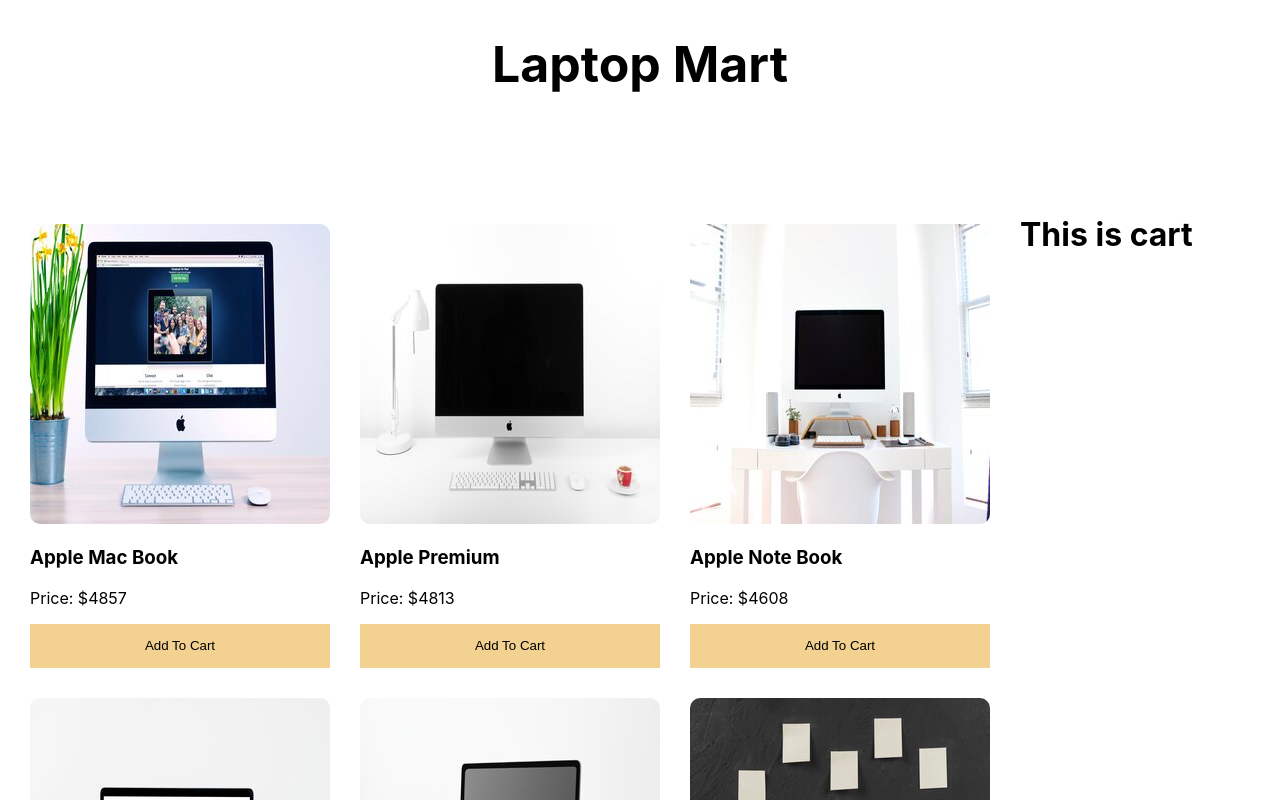
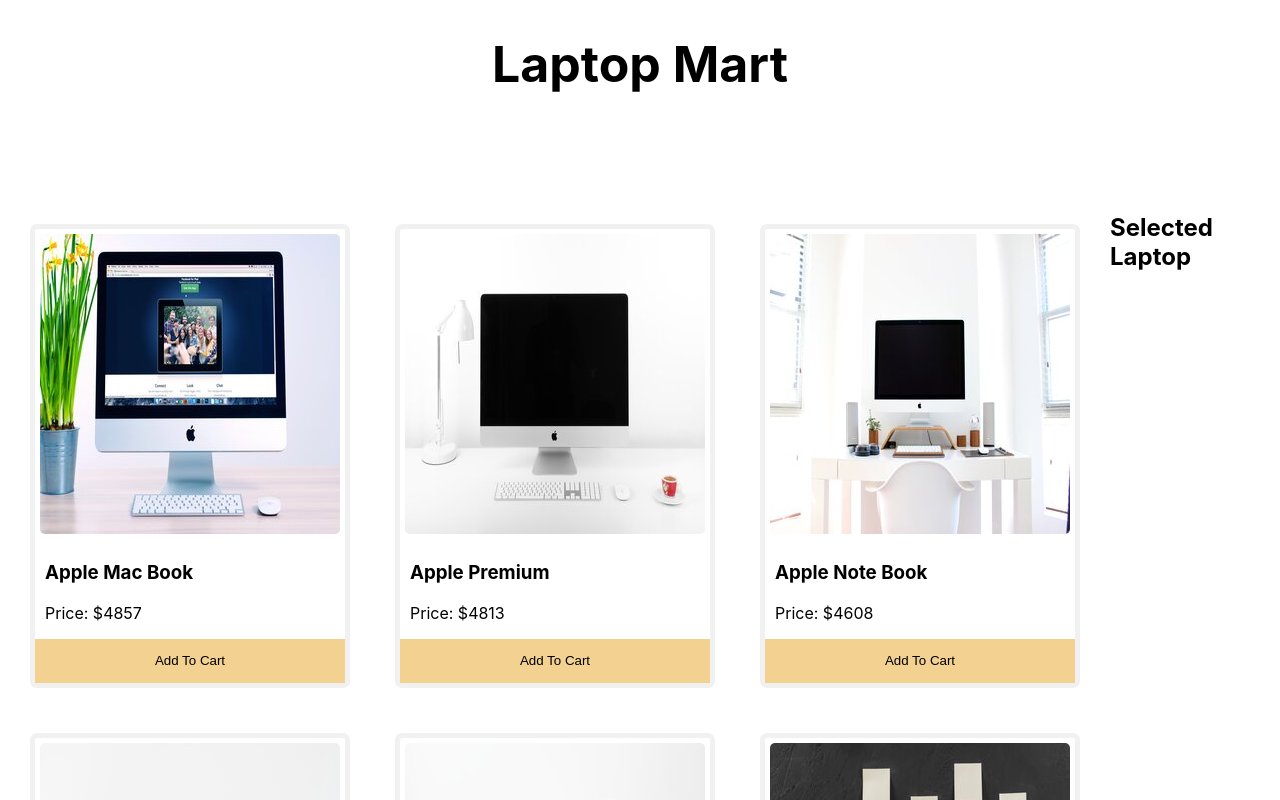
Before and after one commit to ariful892/laptop-mart, a React (Create React App) app: page / in a window 1280 px wide. Shown: the top 800 px of the page. Built offline with nearby package versions, Linux system fonts and the light colour scheme.

Commit message:
product style added

```diff
--- a/src/components/Product/Product.css
+++ b/src/components/Product/Product.css
@@ -1,9 +1,15 @@
 .product-container{
-   box-shadow: 3px gray;
+    border: 5px solid #f1f1f1;
+    border-radius: 7px;
 }
 
 .product-container img{
     border-radius: 10px;
+    padding: 5px;
+ }
+
+ .product-info{
+     margin-left: 10px;
  }
 
 .cart-btn{
--- a/src/components/Product/Product.js
+++ b/src/components/Product/Product.js
@@ -3,7 +3,7 @@
 
 const Product = (props) => {
     console.log(props.product);
-    const { id, name, price, img } = props.product;
+    const { name, price, img } = props.product;
     return (
         <div className='product-container'>
             <img src={img} alt="" />
--- a/src/components/Shop/Shop.css
+++ b/src/components/Shop/Shop.css
@@ -7,6 +7,6 @@
 .products-container{
     display: grid;
     grid-template-columns: repeat(3,1fr);
-    gap: 30px;
+    gap: 45px;
     margin: 30px 30px;
 }
--- a/src/components/Shop/Shop.js
+++ b/src/components/Shop/Shop.js
@@ -82,11 +82,13 @@
         <div className='shop-container'>
             <div className="products-container">
                 {
-                    products.map(product => <Product key={product.id} product={product}></Product>)
+                    products.map(product => <Product key={product.id}
+                        product={product}
+                    ></Product>)
                 }
             </div>
             <div className="cart-container">
-                <h1>This is cart</h1>
+                <h2>Selected Laptop</h2>
             </div>
         </div>
     );
```
